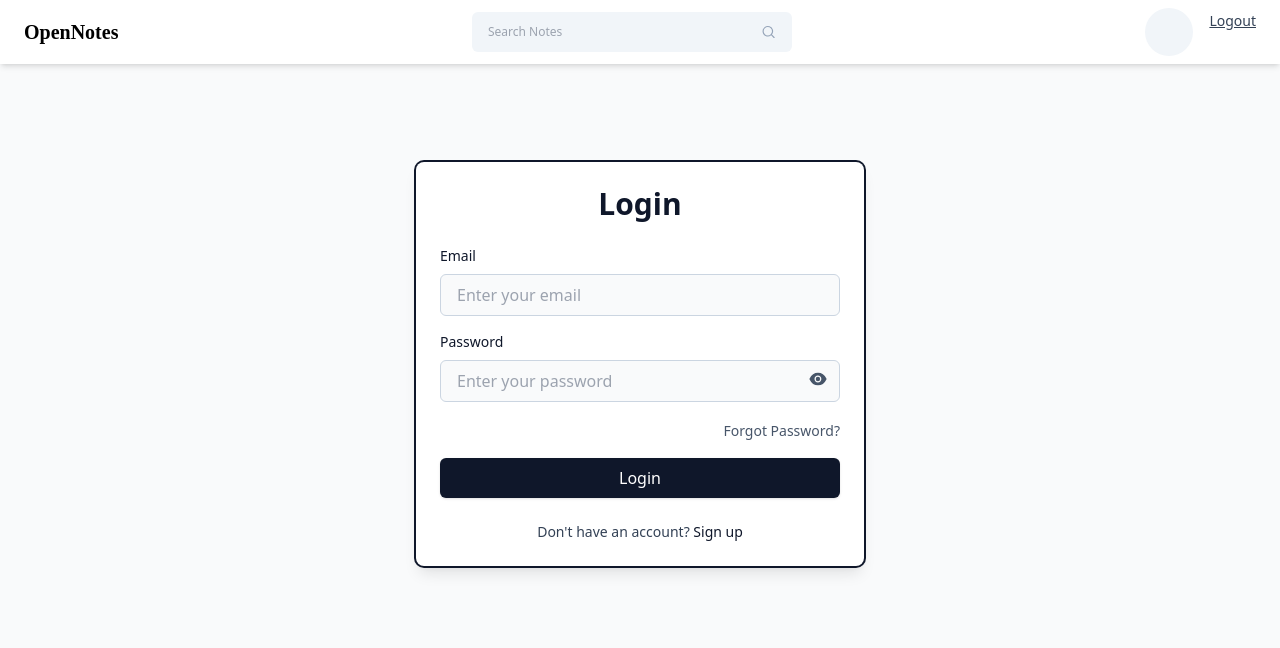
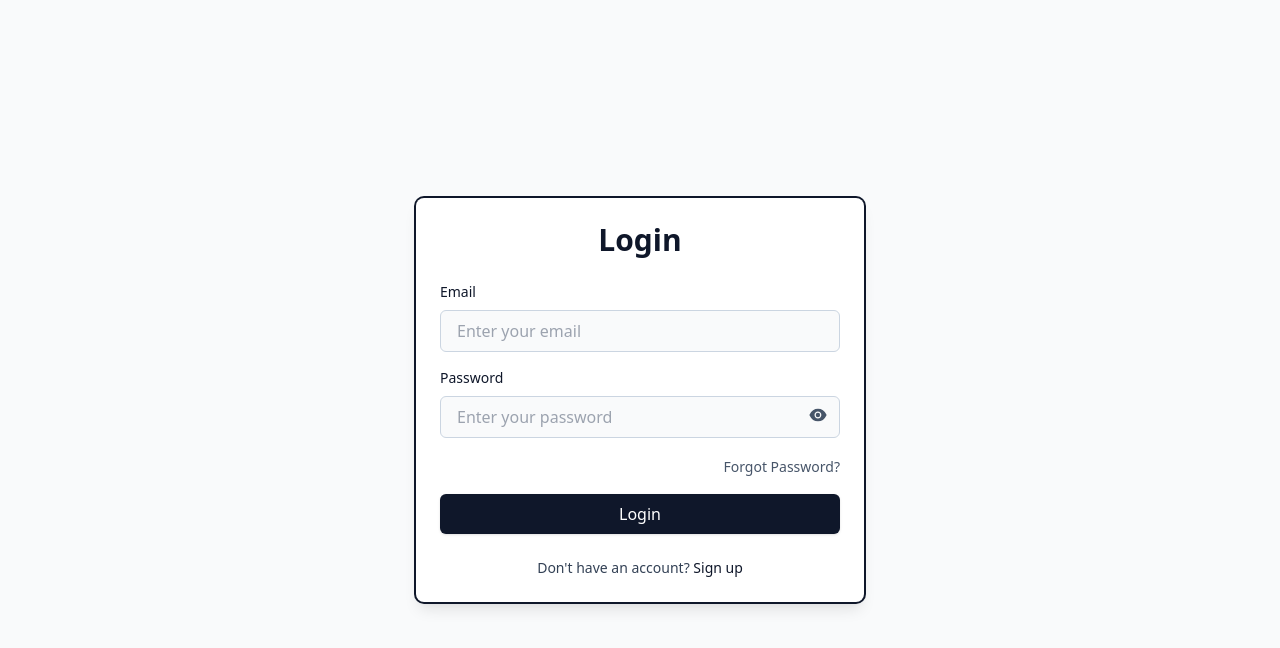
Before and after one commit to AdieDev0/Notes-FullStack, a React (Vite) app in the folder frontend/: page /login in a window 1280 px wide. Shown: the top 648 px of the page. Built offline with nearby package versions, Linux system fonts and the light colour scheme; a web font is replaced by a local one.

Commit message:
Style Enhancement

```diff
--- a/frontend/src/App.jsx
+++ b/frontend/src/App.jsx
@@ -1,5 +1,5 @@
 import React from "react";
-import { BrowserRouter as Router, Routes, Route } from "react-router-dom";
+import { BrowserRouter as Router, Routes, Route, Navigate } from "react-router-dom";
 import Home from "./pages/Home/Home";
 import Login from "./pages/Login/Login";
 import SignUp from "./pages/SignUp/SignUp";
@@ -8,9 +8,11 @@ const App = () => {
   return (
     <Router>
       <Routes>
-        <Route path="/dashboard" exact element={<Home />}></Route>
-        <Route path="/login" exact element={<Login />}></Route>
-        <Route path="/signUp" exact element={<SignUp />}></Route>
+        {/* Redirect root path to /login */}
+        <Route path="/" element={<Navigate to="/login" replace />} />
+        <Route path="/dashboard" element={<Home />} />
+        <Route path="/login" element={<Login />} />
+        <Route path="/signUp" element={<SignUp />} />
       </Routes>
     </Router>
   );
--- a/frontend/src/pages/Login/Login.jsx
+++ b/frontend/src/pages/Login/Login.jsx
@@ -68,8 +68,7 @@ const Login = () => {
 
   return (
     <>
-      <Navbar />
-      <div className="relative flex flex-col justify-center h-[600px] bg-gray-50 overflow-hidden">
+      <div className="relative flex flex-col justify-center h-screen bg-gray-50 overflow-hidden">
         <div className="w-full max-w-md p-6 mx-auto bg-white rounded-lg shadow-lg ring-2 ring-slate-900">
           <h1 className="text-3xl font-bold text-center text-slate-900">
             Login
```
